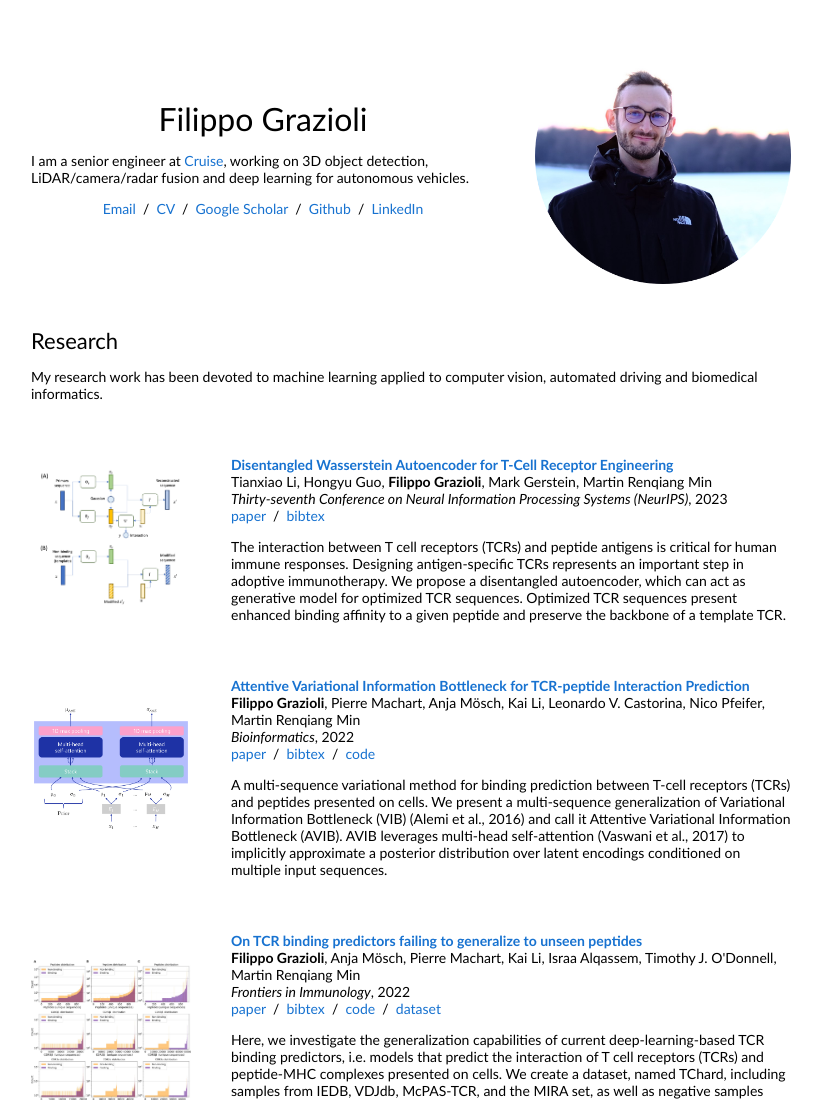
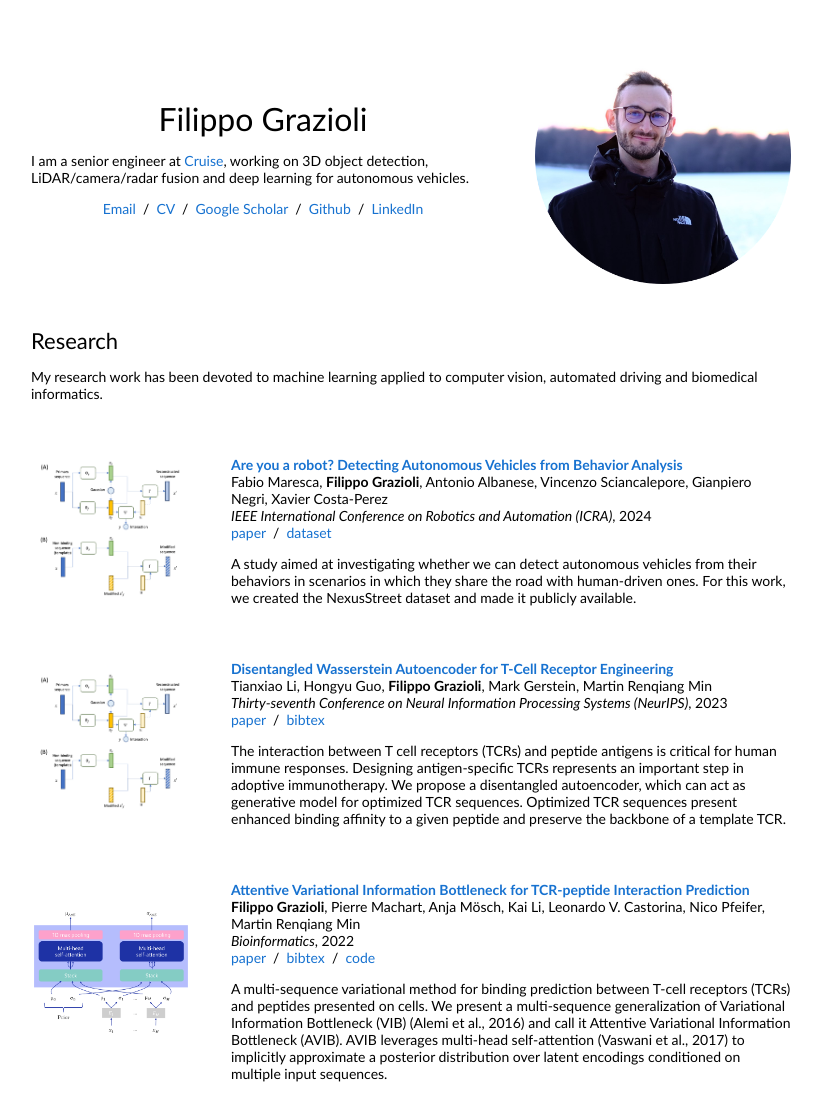
Before and after one commit to flpgrz/flpgrz.github.io, a plain HTML site: page index.html in a window 1280 px wide. Shown: the top 1100 px of the page, without its empty margins (229-1051 px from the left). Drawn offline with Linux system fonts and the light colour scheme.

Commit message:
Update index.html

```diff
--- a/index.html
+++ b/index.html
@@ -44,6 +44,39 @@
               <p>
               My research work has been devoted to machine learning applied to computer vision, automated driving and biomedical informatics.
               </p>
+            </td>
+          </tr>
+        </tbody></table>
+
+        <table style="width:100%;border:0px;border-spacing:0px;border-collapse:separate;margin-right:auto;margin-left:auto;"><tbody>
+		<tr>
+            <td style="padding:20px;width:25%;vertical-align:middle">
+              <div class="one">
+                <div class="two" id='tchard_image'><img src='images/disentangle-tcr.png'></div>
+              </div>
+            </td>
+            <td style="padding:20px;width:75%;vertical-align:middle">
+              <a href="https://arxiv.org/abs/2210.08171">
+                <papertitle>Are you a robot? Detecting Autonomous Vehicles from Behavior Analysis</papertitle>
+              </a>
+              <br>
+			  Fabio Maresca,
+              <strong>Filippo Grazioli</strong>,
+               Antonio Albanese,
+		Vincenzo Sciancalepore,
+		Gianpiero Negri,
+		 Xavier Costa-Perez
+              <br>
+              <em>IEEE International Conference on Robotics and Automation (ICRA)</em>, 2024
+		<br>
+              <a href="https://arxiv.org/abs/2403.09571">paper</a> &nbsp/&nbsp
+	      <a href="https://zenodo.org/records/7682484">dataset</a>
+			  <br>
+              <p></p>
+              <p> A study aimed at investigating whether we can detect autonomous vehicles from their behaviors in scenarios
+		in which they share the road with human-driven ones. For this work, we created the NexusStreet dataset and made it
+		publicly available.
+	      </p>
             </td>
           </tr>
         </tbody></table>
```
